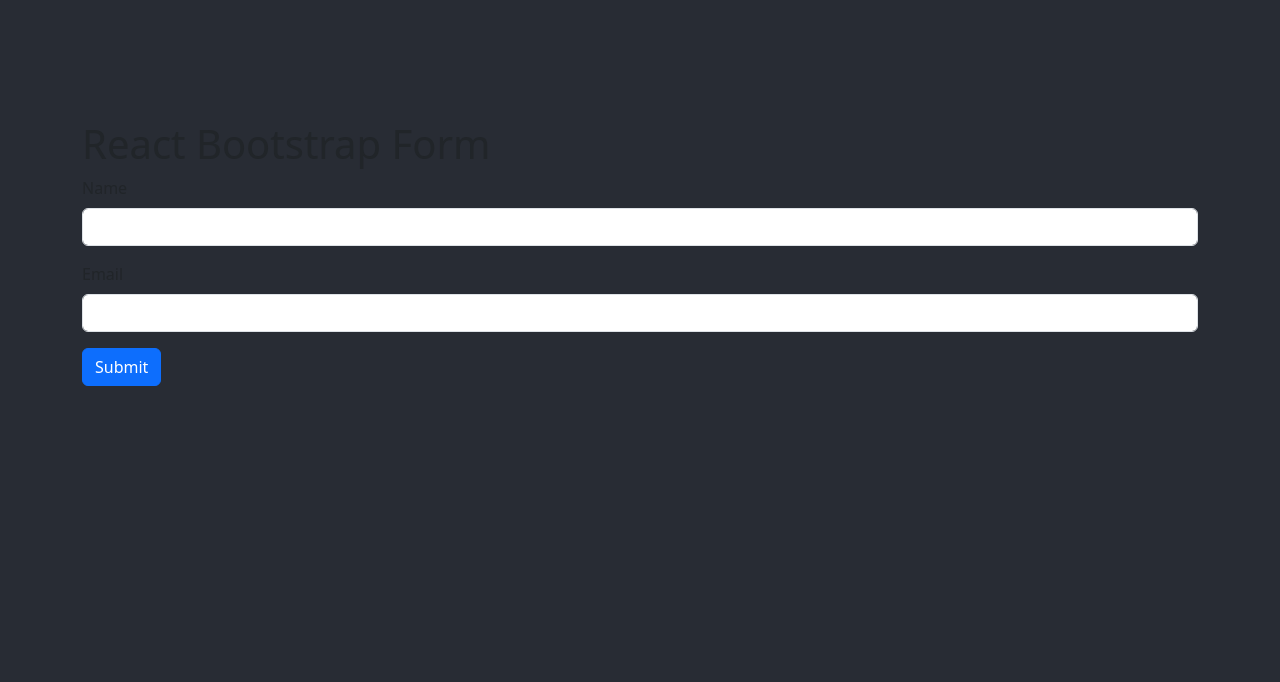
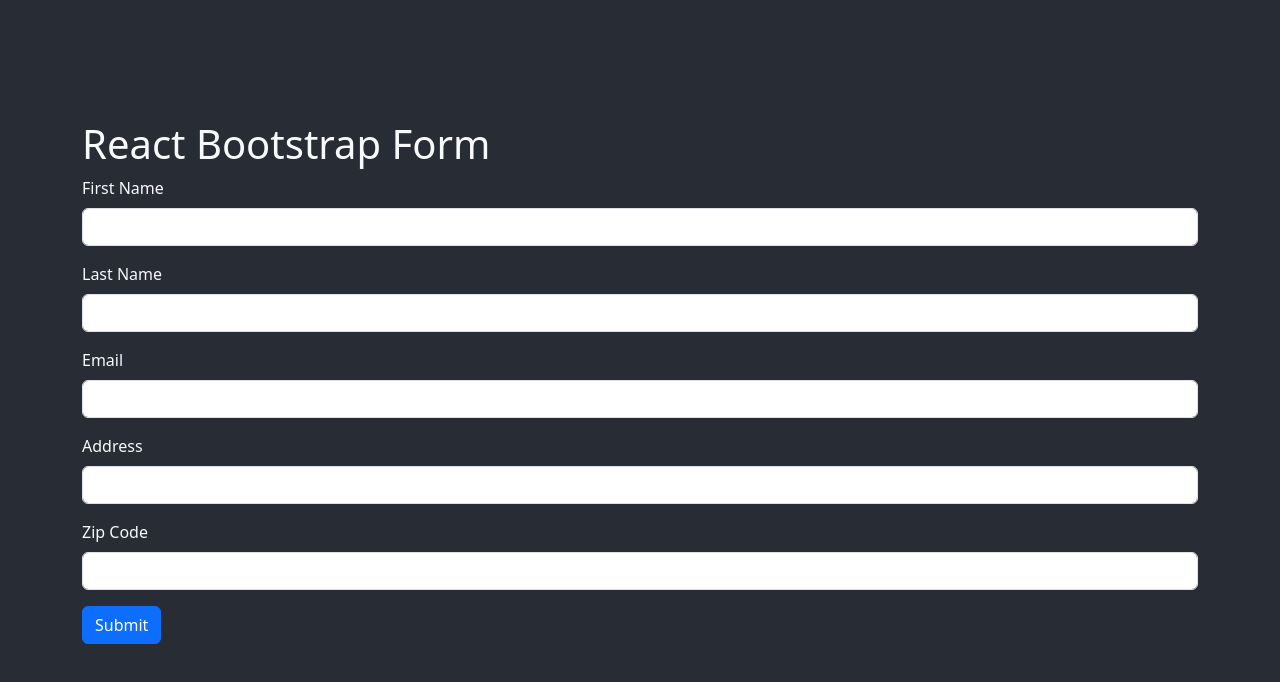
Before and after one commit to Ihtisham-Khattak/todo_redux_toolkit, a React (Create React App) app: page / in a window 1280 px wide. Shown: the top 682 px of the page. Built offline with nearby package versions, Linux system fonts and the light colour scheme.

Commit message:
form changes

```diff
--- a/src/components/FormComponent.js
+++ b/src/components/FormComponent.js
@@ -1,39 +1,74 @@
-import React, { useState } from 'react';
+import React, { useState } from "react";
 
 const FormComponent = () => {
-  const [formData, setFormData] = useState({
-    name: '',
-    email: '',
+  // const [formData, setFormData] = useState({
+  //   name: "",
+  //   email: "",
+  // });
+
+  // const handleChange = (e) => {
+  //   const { name, value } = e.target;
+  //   setFormData({ ...formData, [name]: value });
+  // };
+
+  // const handleSubmit = (e) => {
+  //   e.preventDefault();
+  //   // Handle form submission here, e.g., send data to a server or perform some action
+  //   console.log(formData);
+  // };
+
+  const [form, setForm] = useState({
+    firstName: "",
+    lastName: "",
+    email: "",
+    address: "",
+    zipCode: "",
   });
+  console.log("🚀 ~ file: FormComponent.js:27 ~ FormComponent ~ form:", form);
 
   const handleChange = (e) => {
-    const { name, value } = e.target;
-    setFormData({ ...formData, [name]: value });
+    setForm({
+      ...form,
+      [e.target.name]: e.target.value,
+      [e.target.name]: e.target.value,
+      [e.target.name]: e.target.value,
+      [e.target.name]: e.target.value,
+      [e.target.name]: e.target.value,
+    });
   };
-
-  const handleSubmit = (e) => {
-    e.preventDefault();
-    // Handle form submission here, e.g., send data to a server or perform some action
-    console.log(formData);
-  };
-
   return (
     <div className="container">
-      <h1>React Bootstrap Form</h1>
-      <form onSubmit={handleSubmit}>
+      <h1 className="text-light">React Bootstrap Form</h1>
+      <form className="text-light">
+        {/* First Name */}
         <div className="mb-3">
           <label htmlFor="name" className="form-label">
-            Name
+            First Name
           </label>
           <input
             type="text"
             className="form-control"
-            id="name"
-            name="name"
-            value={formData.name}
+            id="firstName"
+            name="firstName"
+            // value={formData.name}
             onChange={handleChange}
           />
         </div>
+        {/* Last Name */}
+        <div className="mb-3">
+          <label htmlFor="name" className="form-label">
+            Last Name
+          </label>
+          <input
+            type="text"
+            className="form-control"
+            id="lastName"
+            name="lastName"
+            // value={formData.name}
+            onChange={handleChange}
+          />
+        </div>
+        {/* Email */}
         <div className="mb-3">
           <label htmlFor="email" className="form-label">
             Email
@@ -43,7 +78,35 @@ const FormComponent = () => {
             className="form-control"
             id="email"
             name="email"
-            value={formData.email}
+            // value={formData.email}
+            onChange={handleChange}
+          />
+        </div>
+        {/* Address */}
+        <div className="mb-3">
+          <label htmlFor="name" className="form-label">
+            Address
+          </label>
+          <input
+            type="text"
+            className="form-control"
+            id="address"
+            name="address"
+            // value={formData.name}
+            onChange={handleChange}
+          />
+        </div>
+        {/* Zip Code */}
+        <div className="mb-3">
+          <label htmlFor="name" className="form-label">
+            Zip Code
+          </label>
+          <input
+            type="text"
+            className="form-control"
+            id="zipCode"
+            name="zipCode"
+            // value={formData.name}
             onChange={handleChange}
           />
         </div>
```
